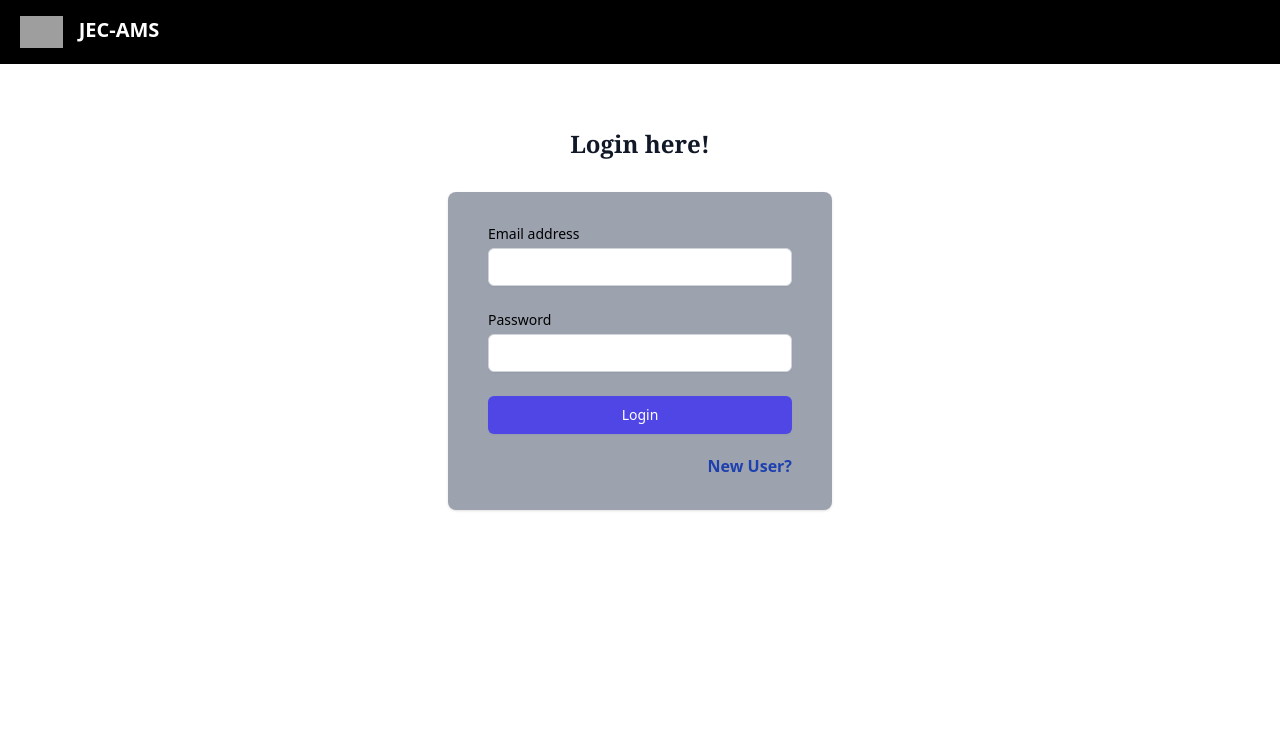
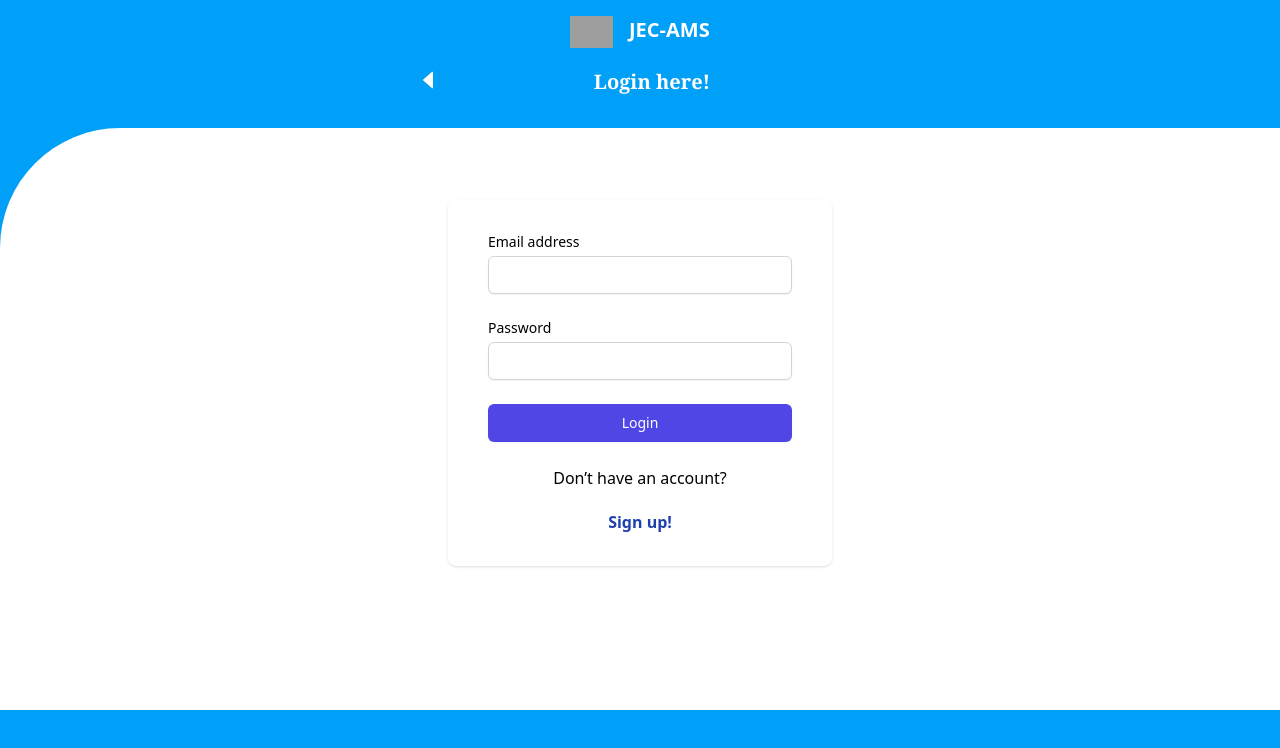
Before and after one commit to vmmuthu31/AMS-JEC, a Next.js app: page /Login in a window 1280 px wide. Shown: the top 748 px of the page. Built offline with nearby package versions, Linux system fonts and the light colour scheme; grey boxes are pictures that could not be loaded.

Commit message:
updated the landing page design

```diff
--- a/package.json
+++ b/package.json
@@ -21,6 +21,7 @@
     "next": "13.5.3",
     "react": "18.2.0",
     "react-dom": "18.2.0",
+    "react-icons": "^4.11.0",
     "react-redux": "^8.1.2",
     "react-toastify": "^9.1.3",
     "typescript": "5.2.2"
--- a/pages/AddAttendace.tsx
+++ b/pages/AddAttendace.tsx
@@ -14,6 +14,7 @@ function AddAttendace() {
       "date": currentDate,
       "class": "",
       "total": "",
+      "department": "",
       "present": "",
       "year": "1",
       "absentees": "",
--- a/pages/Login.tsx
+++ b/pages/Login.tsx
@@ -5,6 +5,7 @@ import { ToastContainer, toast } from 'react-toastify';
 import 'react-toastify/dist/ReactToastify.css';
 import { useDispatch } from 'react-redux';
 import { login } from '../slice/authSlice';
+import {AiFillCaretLeft} from "react-icons/ai"
 
 function Login() {
     const router = useRouter();
@@ -46,9 +47,9 @@ function Login() {
     }
   };
   return (
-    <div>
-       <div className="flex px-5 py-4 bg-black space-x-4">
-      <Link href="/" className="flex  bg-black space-x-4">
+    <div className="bg-[#009FF8] min-h-screen">
+       <div className="flex justify-center px-5 py-4 bg-[#009FF8] space-x-4">
+      <Link href="/" className="flex   space-x-4">
       <img
             className=" h-8 w-auto"
             src="https://blogger.googleusercontent.com/img/a/AVvXsEjmL38K-8tCjcNKGjvAGHeVHkyN8t1lo68bXI2oqe2WVp8RVuF9ombU-79T9guiG2Z4FRk18nhzTWz5-ZkPpy993uWl7D59MyfLyfz0I5d4fKH2XuKhSC0h9SqofVdxzM-lplb8s_pCCZk3sUyccrZEL3uWAkliNXGUWWX_uCg6txRFRASiN-24sUvaUT0"
@@ -57,15 +58,18 @@ function Login() {
         <p className="font-semibold text-white text-xl"> JEC-AMS</p>
         </Link>
       </div>
-        <div className="min-h-full flex flex-col justify-center py-10 sm:px-6 lg:px-8">
-        <div className="sm:mx-auto sm:w-full sm:max-w-md">
-
-          <h2 className="mt-6 text-center text-2xl font-serif font-bold text-gray-900">Login here!</h2>
-
+      <div className="sm:mx-auto mx-5 mt-1 flex justify-between sm:w-full sm:max-w-md">
+        <Link href="/">
+      <AiFillCaretLeft className="text-2xl text-white" />
+      </Link>
+          <h2 className="mb-8  text-center text-xl font-serif font-semibold text-white">Login here!</h2>
+         <p></p>
         </div>
 
+        <div className="min-h-full bg-white pb-36 example2 flex flex-col justify-center py-10 sm:px-6 lg:px-8">
+
         <div className="mt-8 sm:mx-auto sm:w-full sm:max-w-md">
-          <div className="bg-gray-400 mx-8 rounded-md py-8 px-4 shadow sm:rounded-lg sm:px-10">
+          <div className=" mx-8 rounded-md py-8 px-4 shadow sm:rounded-lg sm:px-10">
           <form className="space-y-6" onSubmit={handleSubmit}>
             <div>
               <label htmlFor="email" className="block text-sm font-medium text-black">
@@ -110,7 +114,7 @@ function Login() {
                 Login
               </button>
             </div>
-           <Link href="/Register"> <p className="flex justify-end pt-5 text-blue-800 font-semibold">New User?</p></Link>
+    <div className=""> <p className="text-center">Don’t have an account? <Link href="/Register"> <p className=" pt-5 text-blue-800 font-semibold">Sign up!</p></Link></p>   </div>
           </form>
           <ToastContainer />
 
--- a/pages/index.tsx
+++ b/pages/index.tsx
@@ -11,7 +11,7 @@ export default function Home() {
         <link rel="icon" href="/favicon.ico" />
       </Head>
 
-      <div className="flex px-5 py-4 bg-black space-x-4">
+      {/* <div className="flex px-5 py-4 bg-black space-x-4">
       <Link href="/" className="flex  bg-black space-x-4">
       <img
             className=" h-8 w-auto"
@@ -20,9 +20,9 @@ export default function Home() {
           />
         <p className="font-semibold text-white text-xl"> JEC-AMS</p>
         </Link>
-      </div>
+      </div> */}
 
-      <div className="relative isolate px-6  lg:px-8">
+      <div className="relative isolate ">
         <div
           className="absolute inset-x-0 -top-40 -z-10 transform-gpu overflow-hidden blur-3xl sm:-top-80"
           aria-hidden="true"
@@ -35,27 +35,34 @@ export default function Home() {
             }}
           />
         </div>
-        <div className="mx-auto max-w-2xl pt-16">
-
+        <div className="mx-auto max-w-2xl pt-5">
+        <img
+            className="mx-auto h-28 my-2 w-auto"
+            src="https://blogger.googleusercontent.com/img/a/AVvXsEjmL38K-8tCjcNKGjvAGHeVHkyN8t1lo68bXI2oqe2WVp8RVuF9ombU-79T9guiG2Z4FRk18nhzTWz5-ZkPpy993uWl7D59MyfLyfz0I5d4fKH2XuKhSC0h9SqofVdxzM-lplb8s_pCCZk3sUyccrZEL3uWAkliNXGUWWX_uCg6txRFRASiN-24sUvaUT0"
+            alt="Workflow"
+          />
           <div className="text-center">
-            <h1 className="text-4xl font-bold tracking-tight text-gray-900 sm:text-6xl">
+            <h1 className="text-3xl font-bold tracking-tight text-gray-900 sm:text-6xl">
               JEC - AMS
             </h1>
-            <p className="mt-6 text-lg leading-8 text-gray-600">
+            <div className='bg-[#009FF8] example2 mt-10 px-10 p-12 pb-20 '>
+            <p className="mt-1 pt-3  text-md text-gray-300">
             A seamless platform for faculties to record and manage student attendance. With JEC-AMS, tracking daily attendance and generating reports becomes effortless. Whether you're a faculty member uploading daily records or a department head overseeing attendance metrics, our system is designed to provide a streamlined experience, ensuring accuracy and efficiency.
 
 
             </p>
-            <div className="mt-10 flex items-center justify-center gap-x-6">
+
+            <div className="mt-6 flex items-center justify-center gap-x-6">
               <Link
                 href="/Login"
-                className="rounded-md bg-indigo-600 px-6 py-2.5 text-sm font-semibold text-white shadow-sm hover:bg-indigo-500 focus-visible:outline focus-visible:outline-2 focus-visible:outline-offset-2 focus-visible:outline-indigo-600"
+                className="rounded-2xl bg-[#4F14FF] px-6 py-2 text-sm font-semibold text-white shadow-sm hover:bg-indigo-500 focus-visible:outline focus-visible:outline-2 focus-visible:outline-offset-2 focus-visible:outline-indigo-600"
               >
                 Login
               </Link>
-              <Link href="/Register" className="rounded-md bg-red-600 px-6 py-2.5 text-sm font-semibold text-white shadow-sm hover:bg-red-500 focus-visible:outline focus-visible:outline-2 focus-visible:outline-offset-2 focus-visible:outline-red-600">
+              <Link href="/Register" className="rounded-2xl bg-[#DC2626] px-6 py-2 text-sm font-semibold text-white shadow-sm hover:bg-red-500 focus-visible:outline focus-visible:outline-2 focus-visible:outline-offset-2 focus-visible:outline-red-600">
                 Register
               </Link>
+            </div>
             </div>
           </div>
         </div>
--- a/styles/globals.css
+++ b/styles/globals.css
@@ -21,3 +21,9 @@ h1, h3 {
  td {
     width: 15px;
  }
+
+
+ .example2 {
+   border: 0px solid red;
+   border-radius: 120px 0px 0px 0px;
+ }
```
Also changed, not shown: 2 other files (tests, documents, lock files or other folders).
